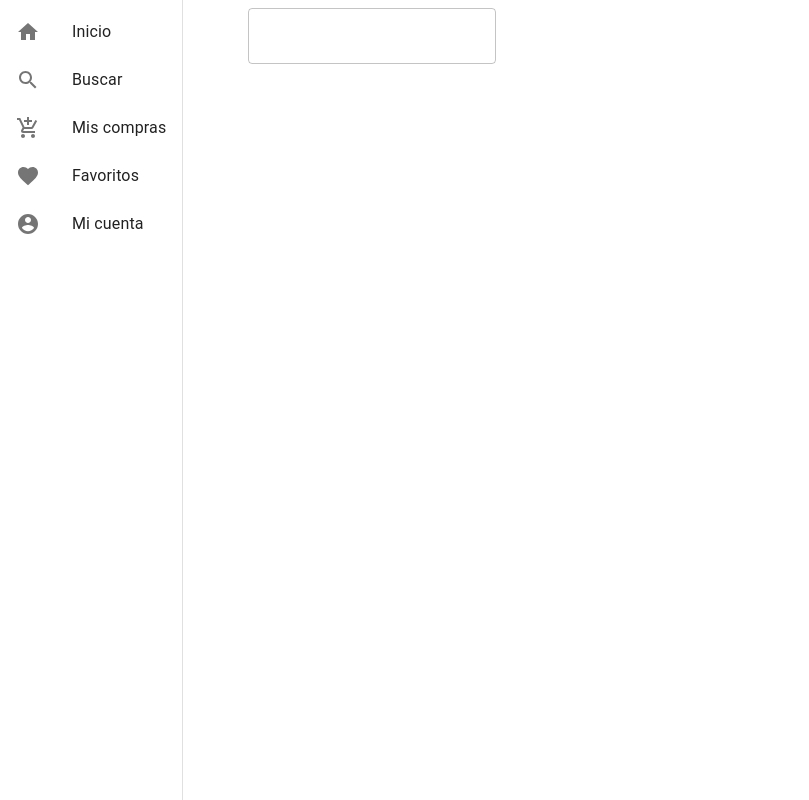
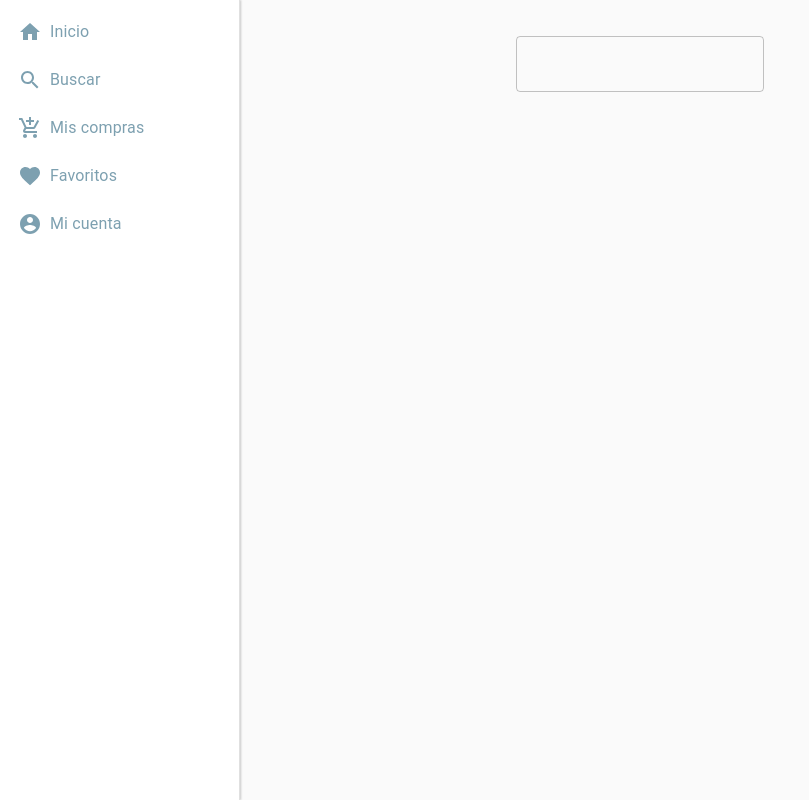
Before and after one commit to leanwayne/web-store, a Next.js app: page /home in a window 1280 px wide. Shown: the whole page, without its empty margins (0-809 px from the left). Built offline with nearby package versions, Linux system fonts and the light colour scheme.

Commit message:
fix drawer width + add theme global

```diff
--- a/components/Layout.tsx
+++ b/components/Layout.tsx
@@ -1,15 +1,28 @@
 import React, { ReactNode } from "react";
-import Link from "next/link";
 import Head from "next/head";
 import Menu from "./menu";
-import { createStyles, Theme, makeStyles } from "@material-ui/core/styles";
+import {createStyles, Theme, makeStyles, ThemeProvider} from "@material-ui/core/styles";
+import {layoutTheme} from "../utils/theme-layout";
+import {CssBaseline} from "@material-ui/core";
+import {theme} from "../utils/theme";
 
 const drawerWidth = 240;
 
 const useStyles = makeStyles((theme: Theme) =>
     createStyles({
+        root: {
+            '@media screen': {
+                display: 'flex',
+            },
+        },
         drawerSpacing: {
-      paddingLeft: `${drawerWidth}px !important`,
+            ...theme.mixins.toolbar,
+        },
+        main: {
+            flexGrow: 1,
+            width: '100%',
+            padding: theme.spacing(2),
+            overflowX: 'auto',
         },
     })
 );
@@ -23,18 +36,23 @@ const Layout = ({ children, title = "This is the default title" }: Props) => {
     const classes = useStyles();
 
     return (
-    <div>
+        <div className={classes.root}>
             <Head>
                 <title>{title}</title>
                 <meta charSet="utf-8" />
                 <meta name="viewport" content="initial-scale=1.0, width=device-width" />
             </Head>
+            {/*<ThemeProvider theme={theme}>*/}
+                <CssBaseline />
+                <ThemeProvider theme={layoutTheme}>
                     <Menu drawerWidth={drawerWidth} />
-      <main>
-        <div className={classes.drawerSpacing}>
+                </ThemeProvider>
+                <main className={classes.main}>
+                    <div style={{paddingLeft: drawerWidth + 20, paddingTop: 20}}>
                         {children}
                     </div>
                 </main>
+            {/*</ThemeProvider>*/}
         </div>
     );
 };
--- a/components/menu.tsx
+++ b/components/menu.tsx
@@ -1,4 +1,4 @@
-import React, { Props } from "react";
+import React from "react";
 import { createStyles, Theme, makeStyles } from "@material-ui/core/styles";
 import Drawer from "@material-ui/core/Drawer";
 import List from "@material-ui/core/List";
--- a/tsconfig.json
+++ b/tsconfig.json
@@ -11,8 +11,8 @@
     "moduleResolution": "node",
     "noEmit": true,
     "noFallthroughCasesInSwitch": true,
-    "noUnusedLocals": true,
-    "noUnusedParameters": true,
+    "noUnusedLocals": false,
+    "noUnusedParameters": false,
     "resolveJsonModule": true,
     "skipLibCheck": true,
     "strict": true,
--- /dev/null
+++ b/utils/theme-layout.ts
@@ -0,0 +1,66 @@
+import {createMuiTheme} from '@material-ui/core/styles';
+import {theme as defaultTheme} from './theme';
+
+const drawerWidth = 240;
+
+export const layoutTheme = createMuiTheme({
+    overrides: {
+        MuiDrawer: {
+            root: {
+                width: drawerWidth,
+            },
+            paper: {
+                width: drawerWidth,
+                background: '#fff',
+                boxShadow: '1px 0 2px rgba(0, 0, 0, 0.2)',
+            },
+        },
+        MuiAppBar: {
+            root: {
+                backgroundColor: '#fff !important',
+                [defaultTheme.breakpoints.up('md')]: {
+                    backgroundColor: 'transparent !important',
+                },
+            },
+        },
+        MuiToolbar: {
+            root: {
+                justifyContent: 'space-between',
+                [defaultTheme.breakpoints.up('md')]: {
+                    justifyContent: 'flex-end',
+                }
+            },
+        },
+        MuiListItem: {
+            root: {
+                borderLeft: `2px solid transparent`,
+                color: defaultTheme.palette.secondary.main,
+                '&:hover': {
+                    color: defaultTheme.palette.primary.light,
+                },
+                '&$selected': {
+                    color: defaultTheme.palette.primary.main,
+                    backgroundColor: 'rgba(3, 147, 212, 0.05)',
+                    borderLeftColor: defaultTheme.palette.primary.main,
+                    '&:hover': {
+                        backgroundColor: 'rgba(3, 147, 212, 0.05)',
+                    },
+                },
+            },
+            button: {
+                paddingLeft: defaultTheme.spacing(2),
+                paddingRight: defaultTheme.spacing(2),
+                '&:hover': {
+                    backgroundColor: 'rgba(255, 255, 255, 0.1)',
+                },
+            },
+        },
+        MuiListItemIcon: {
+            root: {
+                minWidth: 0,
+                marginRight: defaultTheme.spacing(1),
+                color: 'inherit',
+            },
+        },
+    },
+}, defaultTheme);
--- /dev/null
+++ b/utils/theme.ts
@@ -0,0 +1,28 @@
+import {createMuiTheme} from '@material-ui/core/styles';
+
+// const defaultTheme = createMuiTheme({});
+
+const colorTheme = createMuiTheme({
+    palette: {
+        text: {
+            primary: '#1B2326',
+        },
+        primary: {
+            light: '#0ABDF7',
+            main: '#0393D4',
+            dark: '#023877',
+        },
+        secondary: {
+            light: '#BECFD7',
+            main: '#7DA0B0',
+            dark: '#475A63',
+        },
+    },
+})
+
+export const theme = createMuiTheme({
+    ...colorTheme,
+    shape: {
+        borderRadius: 5,
+    },
+});
```
Lines whose indentation alone changed are shown as unchanged.
